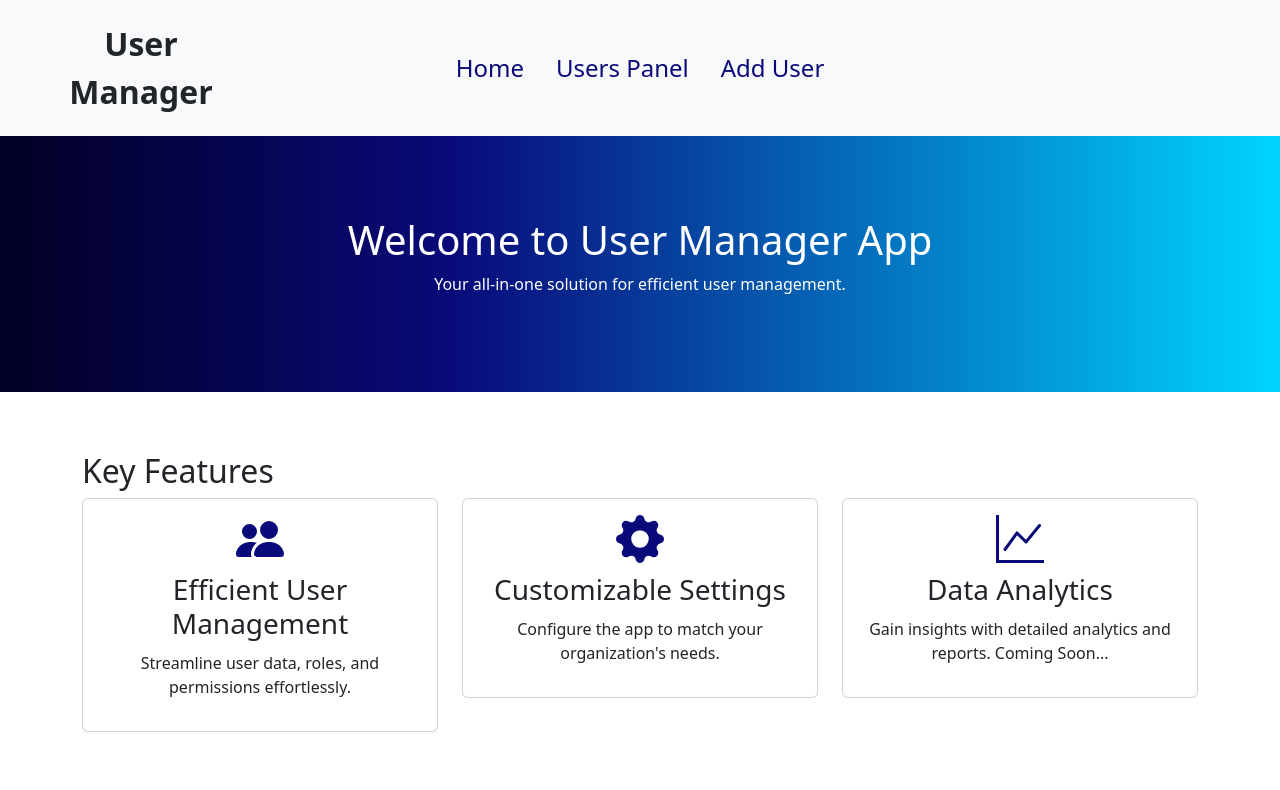
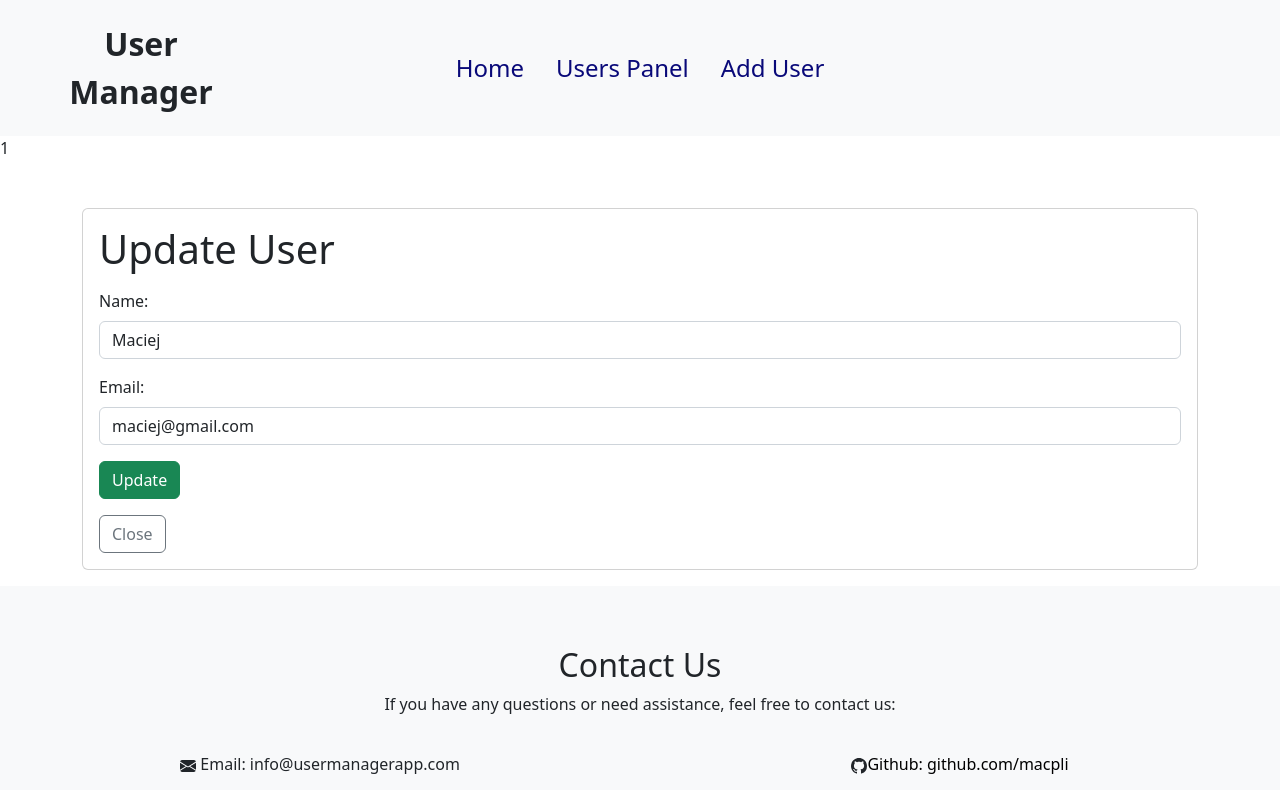
Before and after one commit to macpli/user-manager-ng, an Angular app: page /user/1 in a window 1280 px wide. Shown: the top 790 px of the page. Built offline with nearby package versions, Linux system fonts and the light colour scheme; data requests are answered from the project's data file.

Commit message:
add: separate view for update-user-panel

```diff
--- a/db.json
+++ b/db.json
@@ -16,8 +16,8 @@
       "id": 3
     },
     {
-      "name": "Test",
-      "email": "Test",
+      "name": "testaa",
+      "email": "testbbb",
       "id": 4
     }
   ]
--- a/src/app/app.module.ts
+++ b/src/app/app.module.ts
@@ -16,6 +16,7 @@ import { UpdateUserPanelComponent } from './components/update-user-panel/update-
 import { NavbarComponent } from './components/navbar/navbar.component';
 import { HomeComponent } from './components/home/home.component';
 import { ContactInfoComponent } from './components/contact-info/contact-info.component';
+import { UpdateUserComponent } from './components/update-user/update-user.component';
 
 @NgModule({
   declarations: [
@@ -28,6 +29,7 @@ import { ContactInfoComponent } from './components/contact-info/contact-info.com
     NavbarComponent,
     HomeComponent,
     ContactInfoComponent,
+    UpdateUserComponent,
   ],
   imports: [
     BrowserModule,
@@ -38,6 +40,7 @@ import { ContactInfoComponent } from './components/contact-info/contact-info.com
       {path: 'welcome', component: HomeComponent},
       {path: 'add-user', component: MainComponent},
       {path: 'users', component: UsersPanelComponent},
+      {path: 'user/:id?', component: UpdateUserComponent},
       {path: '**', component: HomeComponent},
       {path: '', component: HomeComponent},
     ]),
--- a/src/app/components/update-user-panel/update-user-panel.component.html
+++ b/src/app/components/update-user-panel/update-user-panel.component.html
@@ -1,28 +1,22 @@
-<button (click)="tglUpdate()" class="btn btn-primary">
-  <svg xmlns="http://www.w3.org/2000/svg" width="16" height="16" fill="currentColor" class="bi bi-gear" viewBox="0 0 16 16">
-    <path d="M8 4.754a3.246 3.246 0 1 0 0 6.492 3.246 3.246 0 0 0 0-6.492zM5.754 8a2.246 2.246 0 1 1 4.492 0 2.246 2.246 0 0 1-4.492 0z"/>
-    <path d="M9.796 1.343c-.527-1.79-3.065-1.79-3.592 0l-.094.319a.873.873 0 0 1-1.255.52l-.292-.16c-1.64-.892-3.433.902-2.54 2.541l.159.292a.873.873 0 0 1-.52 1.255l-.319.094c-1.79.527-1.79 3.065 0 3.592l.319.094a.873.873 0 0 1 .52 1.255l-.16.292c-.892 1.64.901 3.434 2.541 2.54l.292-.159a.873.873 0 0 1 1.255.52l.094.319c.527 1.79 3.065 1.79 3.592 0l.094-.319a.873.873 0 0 1 1.255-.52l.292.16c1.64.893 3.434-.902 2.54-2.541l-.159-.292a.873.873 0 0 1 .52-1.255l.319-.094c1.79-.527 1.79-3.065 0-3.592l-.319-.094a.873.873 0 0 1-.52-1.255l.16-.292c.893-1.64-.902-3.433-2.541-2.54l-.292.159a.873.873 0 0 1-1.255-.52l-.094-.319zm-2.633.283c.246-.835 1.428-.835 1.674 0l.094.319a1.873 1.873 0 0 0 2.693 1.115l.291-.16c.764-.415 1.6.42 1.184 1.185l-.159.292a1.873 1.873 0 0 0 1.116 2.692l.318.094c.835.246.835 1.428 0 1.674l-.319.094a1.873 1.873 0 0 0-1.115 2.693l.16.291c.415.764-.42 1.6-1.185 1.184l-.291-.159a1.873 1.873 0 0 0-2.693 1.116l-.094.318c-.246.835-1.428.835-1.674 0l-.094-.319a1.873 1.873 0 0 0-2.692-1.115l-.292.16c-.764.415-1.6-.42-1.184-1.185l.159-.291A1.873 1.873 0 0 0 1.945 8.93l-.319-.094c-.835-.246-.835-1.428 0-1.674l.319-.094A1.873 1.873 0 0 0 3.06 4.377l-.16-.292c-.415-.764.42-1.6 1.185-1.184l.292.159a1.873 1.873 0 0 0 2.692-1.115l.094-.319z"/>
-  </svg>
-  Update
-</button>
+{{userId}}
 
-<div class="container mt-5 mb-3" *ngIf="tglState == true">
+<div class="container mt-5 mb-3">
     <div class="card ">
         <div class="card-body update-panel">
         <h1 class="mb-3">Update User</h1>
           <form class="needs-validation" novalidate (ngSubmit)="onSubmit(user)" >
             <div class="mb-3">
-              <label for="name" class="form-label">Name: </label>
-              <input type="text" class="form-control" name="name" [(ngModel)]="name" id="name" placeholder="Change name">
+              <label for="user.name" class="form-label">Name: </label>
+                <input type="text" class="form-control" name="name" [(ngModel)]="this.name">
             </div>
             <div class="mb-3">
               <label for="email" class="form-label">Email: </label>
-              <input type="email" class="form-control" name="email" [(ngModel)]="email" id="email" placeholder="Change email">
+              <input type="email" class="form-control" name="email" [(ngModel)]="this.email" id="email" placeholder="Change email">
             </div>
             <button type="submit" class="btn btn-success mb-3">Update</button>
           </form>
 
-          <button type="button" class="btn btn-outline-secondary" (click)="tglUpdate()">Close</button>
+          <button type="button" class="btn btn-outline-secondary">Close</button>
         </div>
       </div>
 </div>
--- a/src/app/components/update-user-panel/update-user-panel.component.ts
+++ b/src/app/components/update-user-panel/update-user-panel.component.ts
@@ -1,6 +1,7 @@
 import { Component, EventEmitter, Input, OnInit, Output } from '@angular/core';
 import { Router } from '@angular/router';
 import { User } from 'User';
+import { UserService } from 'src/app/services/user.service';
 
 @Component({
   selector: 'app-update-user-panel',
@@ -8,6 +9,7 @@ import { User } from 'User';
   styleUrls: ['./update-user-panel.component.css']
 })
 export class UpdateUserPanelComponent implements OnInit {
+  @Input() userId!: number;
   @Input() user!: User;
   @Input() users!: User[];
   @Output() onUpdateUser: EventEmitter<User> = new EventEmitter;
@@ -19,9 +21,21 @@ export class UpdateUserPanelComponent implements OnInit {
 
   tglState: boolean = false;
 
-  constructor(private router: Router) { }
+  constructor(private router: Router,
+              private userService: UserService,) { }
 
   ngOnInit(): void {
+    this.getSingleUser(this.userId);
+  }
+
+  getSingleUser(id: number){
+    this.userService.getSingleUser(this.userId).subscribe((user) => {
+      this.user = user;
+      this.name = this.user.name;
+      this.email = this.user.email;
+      console.log(this.user);
+
+    });
   }
 
   onSubmit(user: any) {
--- /dev/null
+++ b/src/app/components/update-user/update-user.component.html
@@ -0,0 +1 @@
+<app-update-user-panel [userId]="userId" (onUpdateUser)="updateUser($event)"></app-update-user-panel>
--- /dev/null
+++ b/src/app/components/update-user/update-user.component.ts
@@ -0,0 +1,24 @@
+import { Component, OnInit } from '@angular/core';
+import { ActivatedRoute } from '@angular/router';
+import { User } from 'User';
+import { UserService } from 'src/app/services/user.service';
+
+@Component({
+  selector: 'app-update-user',
+  templateUrl: './update-user.component.html',
+  styleUrls: ['./update-user.component.css']
+})
+export class UpdateUserComponent implements OnInit {
+  userId = Number(this._route.snapshot.paramMap.get('id?'));
+
+  constructor(private _route: ActivatedRoute,
+              private userService: UserService,) { }
+
+  ngOnInit(): void {
+  }
+
+  updateUser(user: User){
+    console.log('in updateUser ', user.name, user.id);
+    this.userService.updateUser(user).subscribe();
+  }
+}
--- a/src/app/components/users-panel/users-panel.component.html
+++ b/src/app/components/users-panel/users-panel.component.html
@@ -24,7 +24,13 @@
             <td>{{user.name | titlecase}}</td>
             <td>{{user.email | lowercase}}</td>
             <td>
-              <app-update-user-panel (onUpdateUser)="updateUser($event)" (onTglUpdate)="onTglUpdate($event)" [user]="user"></app-update-user-panel>
+              <button [routerLink]="['/user', user.id]" class="btn btn-primary" >
+                <svg xmlns="http://www.w3.org/2000/svg" width="16" height="16" fill="currentColor" class="bi bi-gear" viewBox="0 0 16 16">
+                  <path d="M8 4.754a3.246 3.246 0 1 0 0 6.492 3.246 3.246 0 0 0 0-6.492zM5.754 8a2.246 2.246 0 1 1 4.492 0 2.246 2.246 0 0 1-4.492 0z"/>
+                  <path d="M9.796 1.343c-.527-1.79-3.065-1.79-3.592 0l-.094.319a.873.873 0 0 1-1.255.52l-.292-.16c-1.64-.892-3.433.902-2.54 2.541l.159.292a.873.873 0 0 1-.52 1.255l-.319.094c-1.79.527-1.79 3.065 0 3.592l.319.094a.873.873 0 0 1 .52 1.255l-.16.292c-.892 1.64.901 3.434 2.541 2.54l.292-.159a.873.873 0 0 1 1.255.52l.094.319c.527 1.79 3.065 1.79 3.592 0l.094-.319a.873.873 0 0 1 1.255-.52l.292.16c1.64.893 3.434-.902 2.54-2.541l-.159-.292a.873.873 0 0 1 .52-1.255l.319-.094c1.79-.527 1.79-3.065 0-3.592l-.319-.094a.873.873 0 0 1-.52-1.255l.16-.292c.893-1.64-.902-3.433-2.541-2.54l-.292.159a.873.873 0 0 1-1.255-.52l-.094-.319zm-2.633.283c.246-.835 1.428-.835 1.674 0l.094.319a1.873 1.873 0 0 0 2.693 1.115l.291-.16c.764-.415 1.6.42 1.184 1.185l-.159.292a1.873 1.873 0 0 0 1.116 2.692l.318.094c.835.246.835 1.428 0 1.674l-.319.094a1.873 1.873 0 0 0-1.115 2.693l.16.291c.415.764-.42 1.6-1.185 1.184l-.291-.159a1.873 1.873 0 0 0-2.693 1.116l-.094.318c-.246.835-1.428.835-1.674 0l-.094-.319a1.873 1.873 0 0 0-2.692-1.115l-.292.16c-.764.415-1.6-.42-1.184-1.185l.159-.291A1.873 1.873 0 0 0 1.945 8.93l-.319-.094c-.835-.246-.835-1.428 0-1.674l.319-.094A1.873 1.873 0 0 0 3.06 4.377l-.16-.292c-.415-.764.42-1.6 1.185-1.184l.292.159a1.873 1.873 0 0 0 2.692-1.115l.094-.319z"/>
+                </svg>
+                Update
+              </button>
             </td>
             <td>
               <app-delete-user (onDeleteUser)="deleteUser(user)"></app-delete-user>
--- a/src/app/components/users-panel/users-panel.component.ts
+++ b/src/app/components/users-panel/users-panel.component.ts
@@ -20,6 +20,7 @@ export class UsersPanelComponent implements OnInit  {
   ngOnInit(): void {
     this.refresh();
   }
+
 
   updateUser(user: User){
     console.log('in updateUser ', user.name, user.id);
--- a/src/app/services/user.service.ts
+++ b/src/app/services/user.service.ts
@@ -25,6 +25,11 @@ export class UserService {
     return this.http.get<User[]>(this.url)
   }
 
+  getSingleUser(id: number):Observable<User> {
+    const newUrl = `${this.url}/${id}`;
+    return this.http.get<User>(newUrl)
+  }
+
   updateUser(user: User): Observable<User> {
     const newUrl = `${this.url}/${user.id}`;
     return this.http.put<User>(newUrl, user, httpOptions);
```
Also changed, not shown: src/app/components/update-user/update-user.component.css (added).
